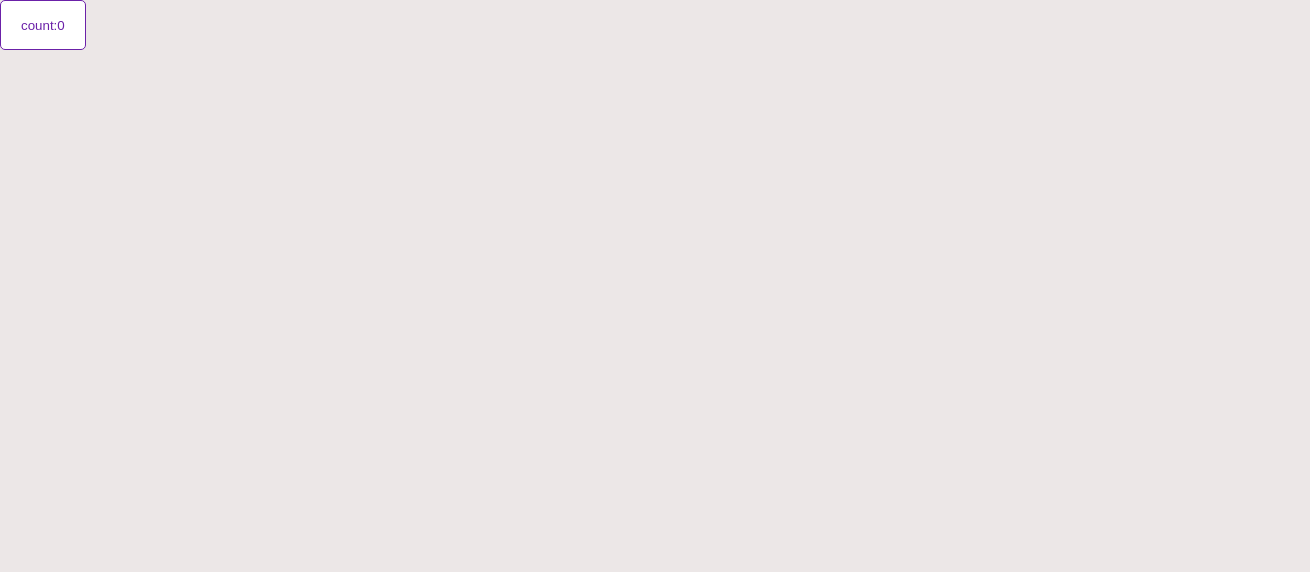
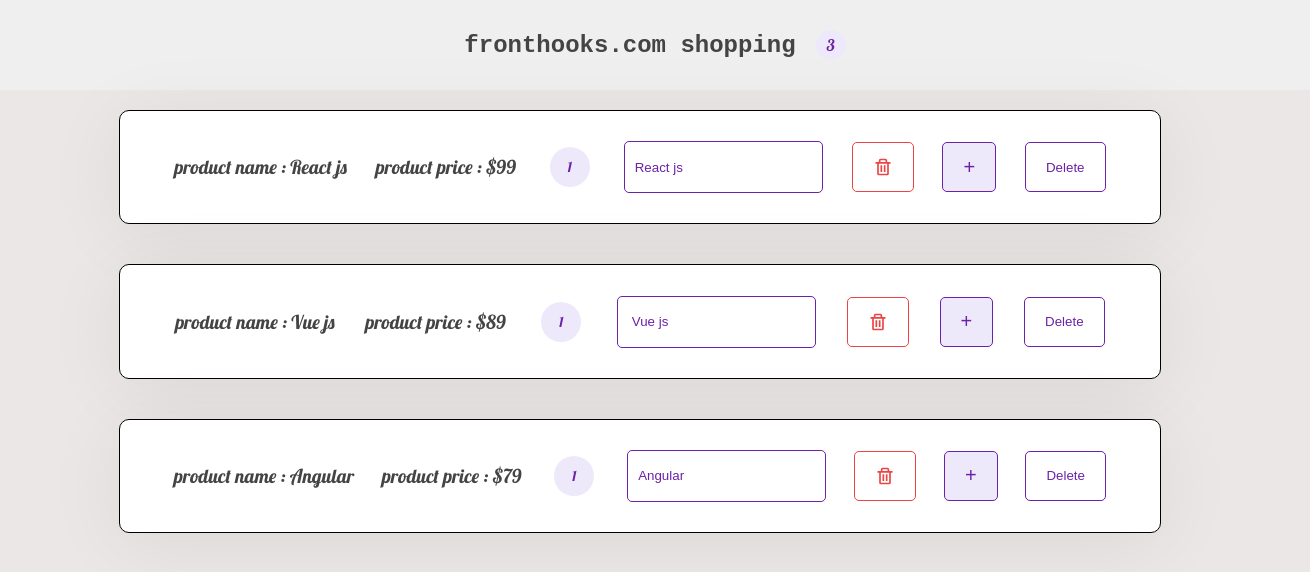
Before and after one commit to sevankeshish/select-delete-button-react, a React (Create React App) app: page / in a window 1280 px wide. Shown: the top 572 px of the page, 1310 px wide, since content can reach past the window. Built offline with nearby package versions, Linux system fonts and the light colour scheme; a web font is replaced by a local one.

Commit message:
CDU update setState

```diff
--- a/src/App.js
+++ b/src/App.js
@@ -11,7 +11,7 @@
       { title: " Vue js", price: "$89", id: "2", quantity: "1" },
       { title: "Angular", price: "$79", id: "3", quantity: "1" },
     ],
-    count: 0,
+    // count: 0,
   };
 
   removeHandler = (id) => {
@@ -20,14 +20,27 @@
     this.setState({ products: filteredProduct });
   };
 
-  incrementHandler = (id) => {
+  incrementHandler = (val) => {
+    console.log("val", val);
     // const selectedItem = this.state.products.find((p) => p.id === id);
     // console.log("increment click", id);
+    const index = this.state.products.findIndex((item) => item.id === val);
+    console.log(index);
+
+    const product = { ...this.state.products[index] };
+    product.quantity++;
+
     const copyProducts = [...this.state.products];
-    const selectedItem = copyProducts.find((p) => p.id === id);
-    selectedItem.quantity++;
+    copyProducts[index] = product;
+
+    // const copyProducts = [...this.state.products];
+    // const selectedItem = copyProducts.find((p) => p.id === id);
+    // selectedItem.quantity++;
     // console.log(selectedItem);
-    this.setState({ producs: copyProducts });
+
+    //debugging
+    // console.log(this.state.products[0]);
+    this.setState({ products: copyProducts });
   };
 
   changeHandler = (event, id) => {
@@ -69,11 +82,13 @@
   render() {
     return (
       <div className="App">
-        <button onClick={() => this.setState({ count: this.state.count + 1 })}>
+        {/* debugging */}
+        {/* <button onClick={() => this.setState({ count: this.state.count + 1 })}>
           count:{this.state.count}
-        </button>
+        </button> */}
+
         {/* <h1>Shopping App</h1> */}
-        {/* <NavBar
+        <NavBar
           totalItems={this.state.products.filter((p) => p.quantity > 0).length}
         />
         <ProductList
@@ -82,7 +97,7 @@
           onIncrement={this.incrementHandler}
           onChange={this.changeHandler}
           onDecrement={this.decrementHandler}
-        /> */}
+        />
       </div>
     );
   }
```
